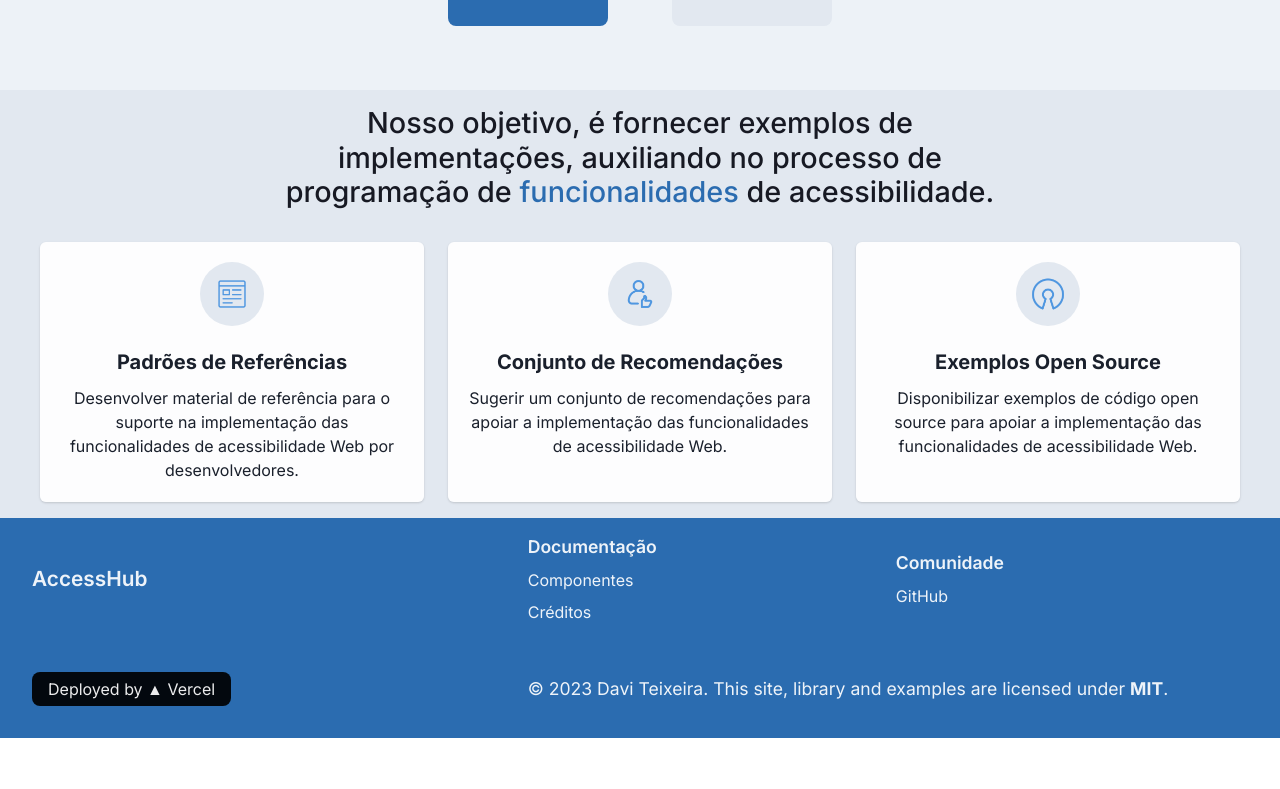
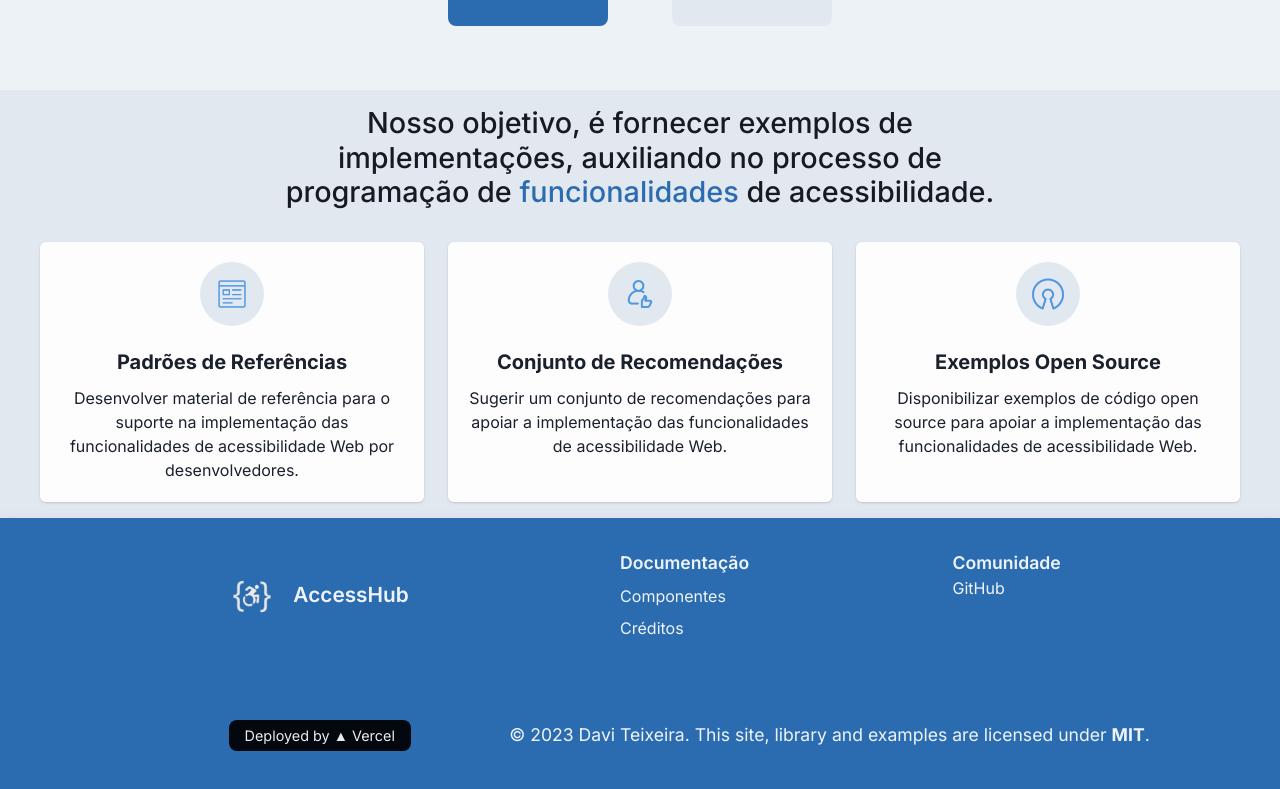
Before and after one commit to daviteixeira-dev/accesshub, a React (Vite) app: page / in a window 1280 px wide. Shown: the part 493-1282 px from the top of the page. Before the commit the page ends 1231 px from the top, so only its background shows below. Built offline with nearby package versions, Linux system fonts and the light colour scheme.

Commit message:
footer refactoring

```diff
--- a/src/components/Footer/Footer.tsx
+++ b/src/components/Footer/Footer.tsx
@@ -2,8 +2,15 @@ import {
     Flex,
     Link,
     Text,
+    Image,
+    ListItem,
+    UnorderedList,
     useColorModeValue
 } from '@chakra-ui/react';
+
+import { NavLink } from 'react-router-dom';
+
+import logo from '../../../public/logo-accesshub.png';
 
 const Footer = () => {
 
@@ -18,22 +25,33 @@ const Footer = () => {
         bg={footerColor}
         flexDirection='column'
         justifyContent='space-between'
+        boxShadow='0px 4px 12px 4px rgba(0, 0, 0, 0.05)'
     >
-
         <Flex
+            p='1rem'
             mb='2rem'
-            justifyContent='space-between'
+            justifyContent='space-evenly'
             flexDirection={['column', 'column', 'row', 'row']}
         >
 
             <Flex
-                w='39%'
-                padding='1rem'
-                alignItems='start'
-                flexDirection='column'
-                justifyContent='space-evenly'
+                p='.5rem'
+                mb='1rem'
+                flexDirection='row'
+                alignItems='center'
+                justifyContent='start'
             >
+                <NavLink to="/">
+                    <Image
+                        src={logo}
+                        boxSize='50px'
+                        borderRadius='full'
+                        alt='Logomarca do AccessHub no footer.'
+                    />
+                </NavLink>
+
                 <Text
+                    ml='1rem'
                     fontWeight='600'
                     fontSize='1.3rem'
                     fontFamily='Inter'
@@ -43,99 +61,81 @@ const Footer = () => {
                 </Text>
             </Flex>
 
-            <Flex
-                w='59%'
-                alignItems='center'
-                flexDirection={['column', 'column', 'row', 'row']}
+            <UnorderedList
+                mb='1rem'
+                textAlign='start'
+                style={{listStyle: 'none'}}
             >
 
-                <Flex
-                    as='nav'
-                    w='100%'
-                    textAlign='start'
-                    flexDirection='column'
-                >
-                    <Text
+                <ListItem
                     fontWeight='600'
                     fontSize='1.1rem'
                     fontFamily='Inter'
                     color='whiteAlpha.900'
                 >
                     Documentação
-                    </Text>
-                    <Flex
-                        as='ul'
-                        flexDirection='column'
-                    >
-                        <Flex as='li'>
-                            <Link
+                </ListItem>
+
+                <ListItem
                     mt='.5rem'
-                                href='/componentes'
                     color='whiteAlpha.900'
                 >
+                    <NavLink to='/componentes'>
                         Componentes
-                            </Link>
-                        </Flex>
+                    </NavLink>
+                </ListItem>
 
-                        <Flex as='li'>
-                            <Link
+                <ListItem
                     mt='.5rem'
-                                href='/credits'
                     color='whiteAlpha.900'
                 >
+                    <NavLink to='/credits'>
                         Créditos
-                            </Link>
-                        </Flex>
-                    </Flex>
-                </Flex>
+                    </NavLink>
+                </ListItem>
+            </UnorderedList>
 
-                <Flex
-                    as='nav'
-                    w='100%'
+            <UnorderedList
+                mb='1rem'
                 textAlign='start'
-                    flexDirection='column'
+                style={{listStyle: 'none'}}
             >
-                    <Text
+
+                <ListItem
                     fontWeight='600'
                     fontSize='1.1rem'
                     fontFamily='Inter'
                     color='whiteAlpha.900'
                 >
                     Comunidade
-                    </Text>
-                    <Flex
-                        as='ul'
-                        flexDirection='column'
-                    >
-                        <Flex as='li'>
+                </ListItem>
+
+                <ListItem>
                     <Link
                         mt='.5rem'
+                        isExternal
                         color='whiteAlpha.900'
                         href='https://github.com/daviteixeira-btm/acesshub'
                     >
                         GitHub
                     </Link>
-                        </Flex>
-                    </Flex>
-                </Flex>
+                </ListItem>
+            </UnorderedList>
 
-            </Flex>
         </Flex>
 
         <Flex
-            justifyContent='space-between'
+            p='1rem'
+            mb='2rem'
+            justifyContent='space-evenly'
             flexDirection={['column', 'column', 'row', 'row']}
         >
+            <Flex></Flex>
 
-            <Flex
-                alignItems='start'
-                flexDirection='column'
-                mb={['1rem', '1rem', 0, 0]}
-                justifyContent='space-evenly'
-                w={['100%', '100%', '39%', '39%']}
-                padding={['0','0','1rem', '1rem']}
-            >
             <Link
+                mb='1rem'
+                isExternal
+                fontSize='.9rem'
                 bg='blackAlpha.900'
                 padding='.3rem 1rem'
                 borderRadius='.5rem'
@@ -145,29 +145,24 @@ const Footer = () => {
             >
                 Deployed by ▲ Vercel
             </Link>
-            </Flex>
 
             <Flex
+                mb='1rem'
                 alignItems='center'
-                w={['100%','100%','59%','59%']}
-                flexDirection={['column', 'column', 'row', 'row']}
             >
                 <Text
                     fontWeight='400'
                     fontSize='1.1rem'
+                    textAlign='start'
                     fontFamily='Inter'
                     color='whiteAlpha.900'
-                    textAlign={['start', 'start', 'start', 'start']}
                 >
                     © 2023 Davi Teixeira. This site, library and examples
-                    are licensed under <Link
-                        fontWeight='bold'
-                        href='https://choosealicense.com/licenses/mit/'
-                    >MIT
+                    are licensed under <Link isExternal fontWeight='bold' href='https://choosealicense.com/licenses/mit/'>
+                        MIT
                     </Link>.
                 </Text>
             </Flex>
-
         </Flex>
 
     </Flex>
```
Lines whose indentation alone changed are shown as unchanged.
